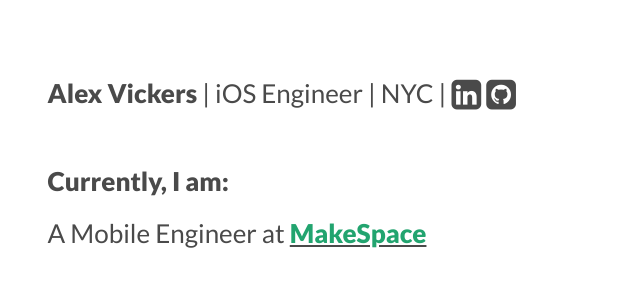
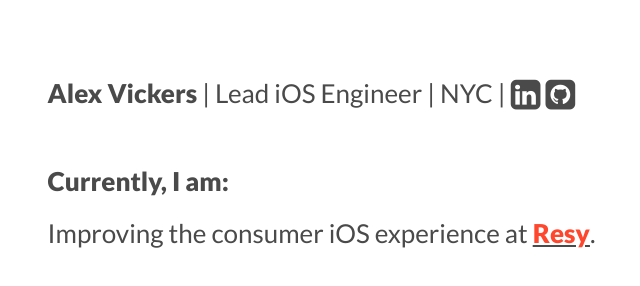
Before and after one commit to avicks/avicks.github.io, a plain HTML site: page index.html in a window 1280 px wide. Shown: the whole page, without its empty margins (104-744 px from the left). Drawn offline with nearby package versions, Linux system fonts and the light colour scheme.

Commit message:
Update work experience.

```diff
--- a/css/index.css
+++ b/css/index.css
@@ -94,6 +94,10 @@ li a {
 
 .MakeSpace {
   color: #22a46f;
+}
+
+.Resy {
+    color: #FE472D;
 }
 
 .portal {
--- a/index.html
+++ b/index.html
@@ -24,18 +24,19 @@
 </head>
 <body>
   <div class="container">
-    <span class="fadein"><b>Alex Vickers</b> | iOS Engineer | NYC | <a href="https://www.linkedin.com/pub/alexander-vickers/3b/913/349" target="_blank"><i class="fa fa-linkedin-square fa-lg"></i></a> <a href="https://github.com/avicks" target="_blank"><i class="fa fa-github-square fa-lg"></i></a></br></br></span>
+    <span class="fadein"><b>Alex Vickers</b> | Lead iOS Engineer | NYC | <a href="https://www.linkedin.com/pub/alexander-vickers/3b/913/349" target="_blank"><i class="fa fa-linkedin-square fa-lg"></i></a> <a href="https://github.com/avicks" target="_blank"><i class="fa fa-github-square fa-lg"></i></a></br></br></span>
     <div id="list">
     <ul>
       <li><span class="fadein2"><b>Currently, I am:</b></span></li>
-       <li><span class="fadein3">A Mobile Engineer at <a href="https://makespace.com" target="_blank"><span class="MakeSpace"><b>MakeSpace</b></span></a></span></li>
+       <li><span class="fadein3">Improving the consumer iOS experience at <a href="https://resy.com" target="_blank"><span class="Resy"><b>Resy</b></span></a>.</span></li>
       <li></li>
       <li></li>
       <li><span class="fadein5"><b>Previously, I:</b></span></li>
+      <li><span class="fadein5">Lead and developed for the consumer iOS product for 2 and 1/2 years at <a href="https://makespace.com" target="_blank"><span class="MakeSpace"><b>MakeSpace</b></span></a>. I also helped build and maintain our internal facing iOS applications, key components in our logitics and operations departments.</span></li>
       <li><span class="fadein5">Developed <a href="https://itunes.apple.com/us/app/trials-feedback/id1027095363?mt=8" target="_blank">mobile</a> <a href="https://play.google.com/store/apps/details?id=com.comcast.business.voiceedge&hl=en" target="_blank">apps</a> and analytics modules for clients at <span class="broadsoft"><b>broad</b>soft</span>.</span></li>
-      <li><span class="fadein5">Lead development on the <a href="http://courtneyspencerdesign.com/work/lines/" target="_blank">iOS application</a> for <b><span class="lines">Lines</span></b></span></li>
       <li><span class="fadein5">Worked on the <a href="https://www.ibx.com/individuals/member_resources/mobile/index.html" target="_blank"><b>mobile</b></a> and <a href="http://www.ibx.com/login" target="_blank"><b>web</b></a> user portals at <b><span class="IBX">Independence Blue Cross</span>.</b></span></li>
       <li><span class="fadein5">Graduated from <span class="PSU"><b>Penn State</b></span> with a B.Sc in Computer Science, minor in Mathematics.</span></li>
+      <li><span class="fadein5">I've also consulted on and developed apps for clients ranging from Foutune 100 companies to seed stage startups.</span></li>
       <li></li>
       <li></li>
       <li><span class="fadein6">For all work inqueries, please contact me at <a href="mailto:a.vickers2@gmail.com">a.vickers2@gmail.com</a>.</span></li>
```
